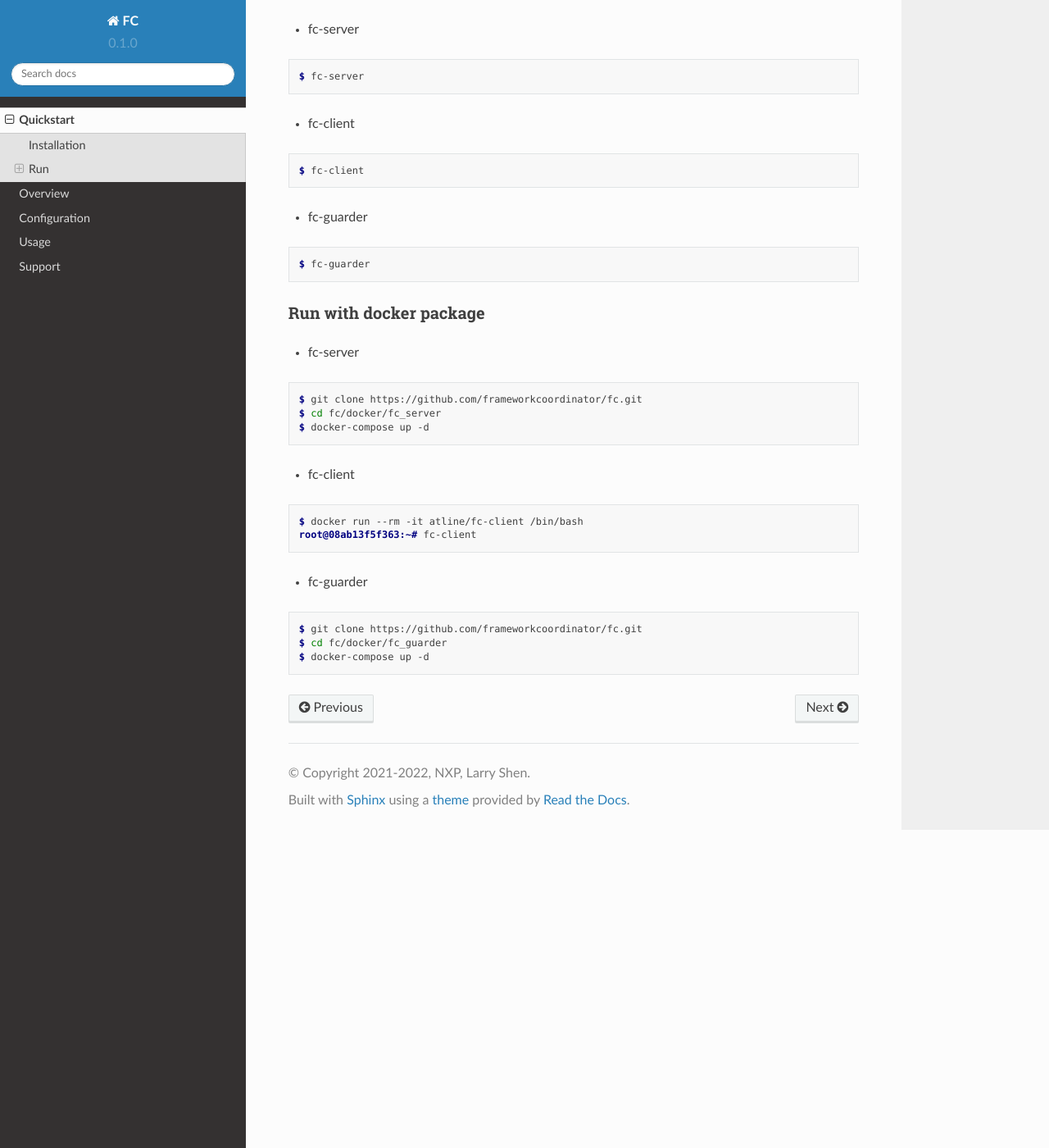
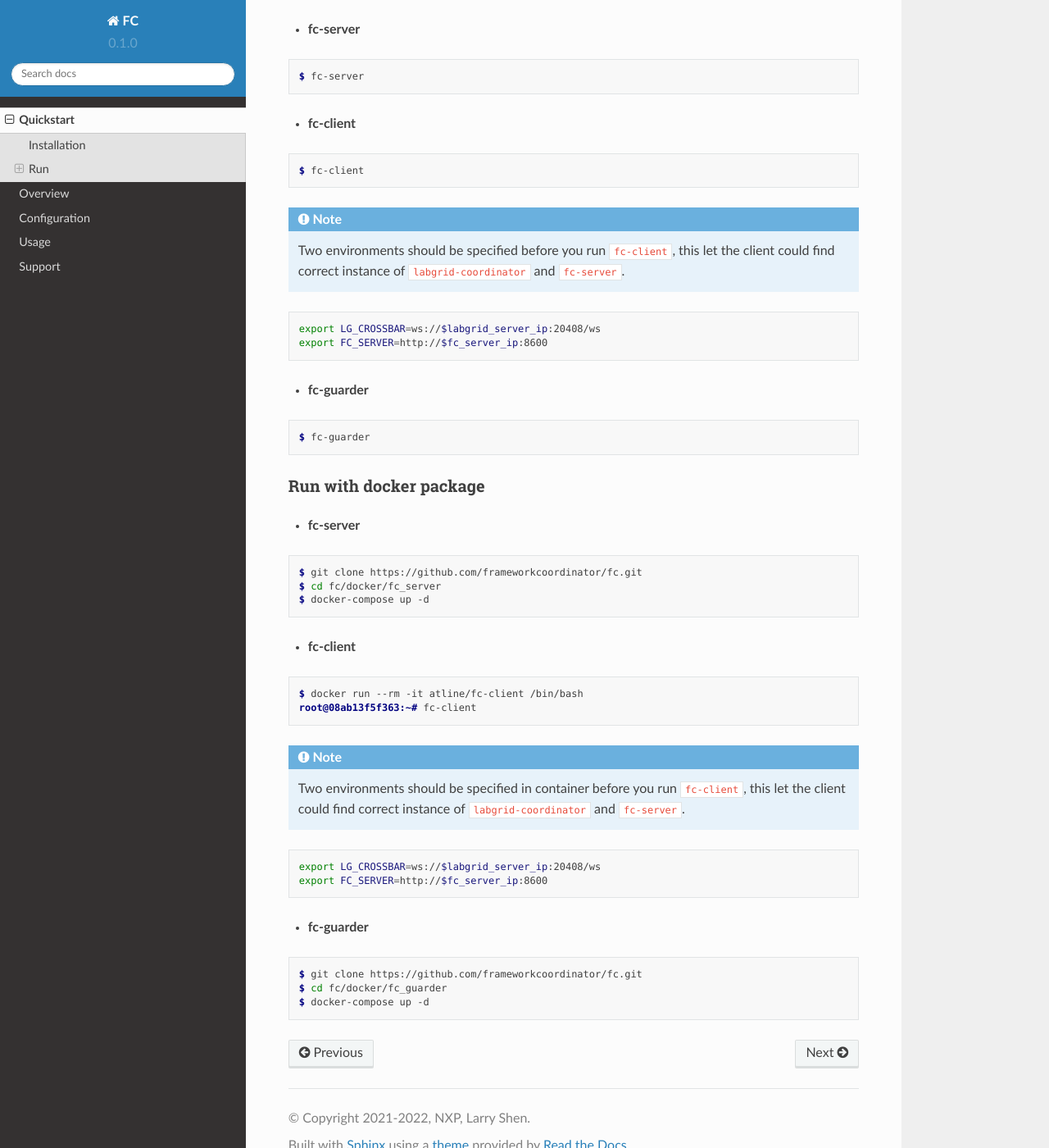
Before and after one commit to NXP/fc, a Sphinx documentation site: the page built from doc/quickstart.rst, in a window 1280 px wide and 1400 px high, scrolled down 898 px. Shown: the whole window at 82% size. Built offline with Sphinx 7.4.7 and the Read the Docs theme 2.0.0, drawn with Linux system fonts in a browser that asks for light colours.

Commit message:
Update fc-client usage.
Signed-off-by: Larry Shen <larry.shen@nxp.com>

```diff
--- a/doc/quickstart.rst
+++ b/doc/quickstart.rst
@@ -8,13 +8,13 @@ Installation
 
 FC could be installed by ``pip``.
 
-* fc-server
+* **fc-server**
 
 .. code-block:: console
 
   $ sudo pip3 install fc-server
 
-* fc-client
+* **fc-client**
 
 .. code-block:: console
 
@@ -22,7 +22,7 @@ FC could be installed by ``pip``.
   $ sudo apt-get install -y microcom corkscrew
   $ sudo pip3 install fc-client
 
-* fc-guarder
+* **fc-guarder**
 
 .. code-block:: console
 
@@ -40,19 +40,28 @@ Run
 Run with native package
 +++++++++++++++++++++++
 
-* fc-server
+* **fc-server**
 
 .. code-block:: console
 
   $ fc-server
 
-* fc-client
+* **fc-client**
 
 .. code-block:: console
 
   $ fc-client
 
-* fc-guarder
+.. note::
+
+    Two environments should be specified before you run ``fc-client``, this let the client could find correct instance of ``labgrid-coordinator`` and ``fc-server``.
+
+.. code-block:: bash
+
+    export LG_CROSSBAR=ws://$labgrid_server_ip:20408/ws
+    export FC_SERVER=http://$fc_server_ip:8600
+
+* **fc-guarder**
 
 .. code-block:: console
 
@@ -63,7 +72,7 @@ Run with native package
 Run with docker package
 +++++++++++++++++++++++
 
-* fc-server
+* **fc-server**
 
 .. code-block:: console
 
@@ -71,14 +80,23 @@ Run with docker package
   $ cd fc/docker/fc_server
   $ docker-compose up -d
 
-* fc-client
+* **fc-client**
 
 .. code-block:: console
 
   $ docker run --rm -it atline/fc-client /bin/bash
   root@08ab13f5f363:~# fc-client
 
-* fc-guarder
+.. note::
+
+    Two environments should be specified in container before you run ``fc-client``, this let the client could find correct instance of ``labgrid-coordinator`` and ``fc-server``.
+
+.. code-block:: bash
+
+    export LG_CROSSBAR=ws://$labgrid_server_ip:20408/ws
+    export FC_SERVER=http://$fc_server_ip:8600
+
+* **fc-guarder**
 
 .. code-block:: console
 
```
